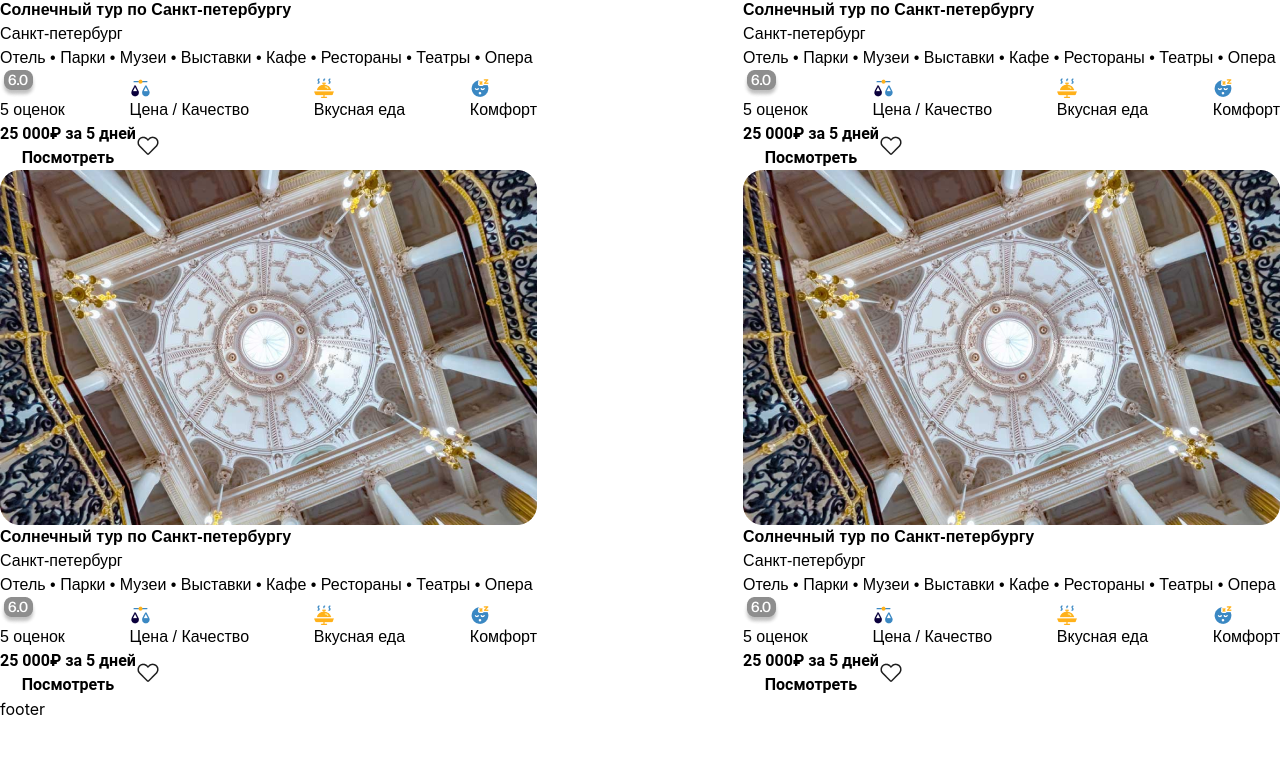
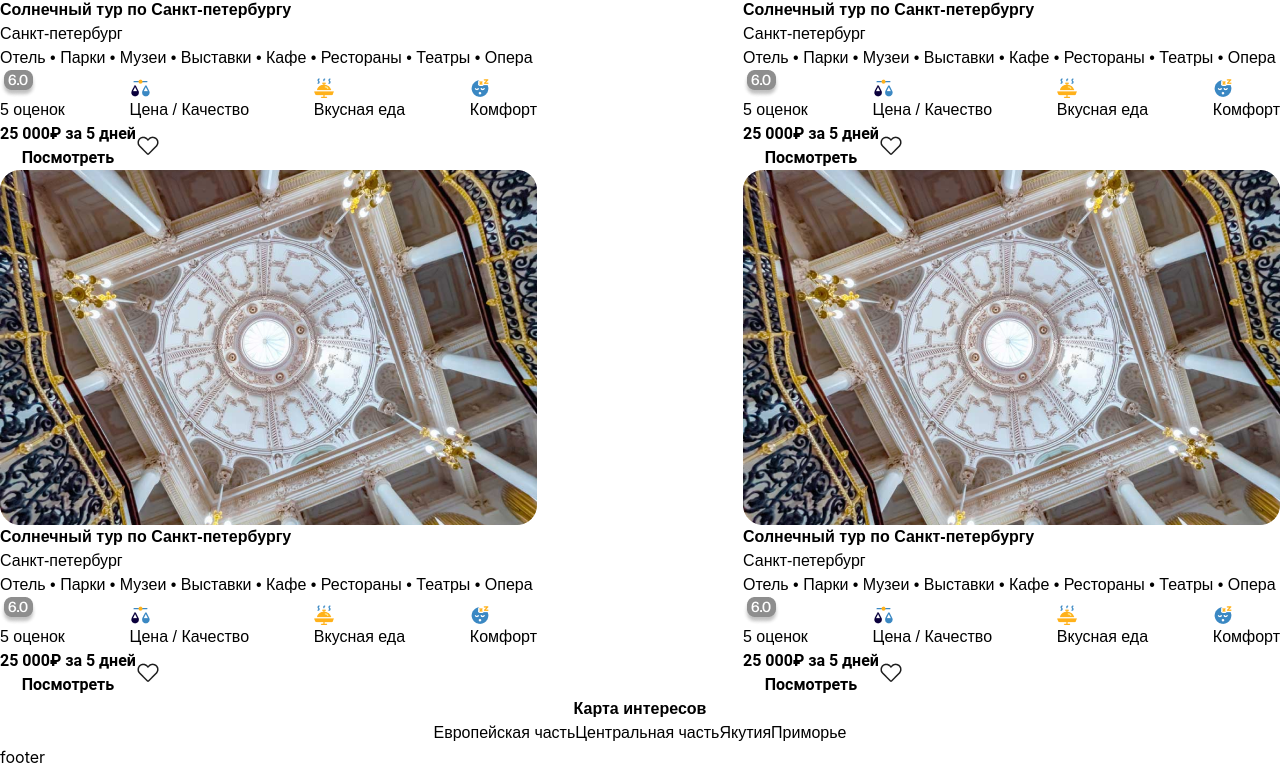
Before and after one commit to SigmaMaleGroup/WorkRepo-0-4-4, a React (Create React App) app: page / in a window 1280 px wide. Shown: the part 1018-1787 px from the top of the page. Before the commit the page ends 1739 px from the top, so only its background shows below. Built offline with nearby package versions, Linux system fonts and the light colour scheme.

Commit message:
map section end

```diff
--- a/src/components/main.js
+++ b/src/components/main.js
@@ -1,5 +1,4 @@
 import React, {useState} from "react";
-import mainbg from '../image/bgmain.png'
 import MainCard from "./cards/maincards";
 import hotel from '../icons/hotel.png'
 import restoraunt from '../icons/resotaunt.png'
@@ -11,8 +10,9 @@ import directions from '../icons/directions.png'
 import Datepicker from "react-tailwindcss-datepicker";
 import { Fragment } from 'react'
 import { Menu, Transition } from '@headlessui/react'
-import { ChevronDownIcon } from '@heroicons/react/20/solid'
 import users from '../icons/users.png'
+import Nav from "./nav";
+
 
 function classNames(...classes) {
   return classes.filter(Boolean).join(' ')
@@ -40,8 +40,8 @@ function Main (props) {
 
 
     return(
-        <div className="bg-cover bg-center min-h-[2000px] bg-[#F1E4CF] flex justify-center font-suisse">
-            <div className="bg-[#FFFBF3] w-[1320px] h-[1480px] rounded-[48px]">
+        <div className="bg-cover bg-center min-h-[2000px] bg-[#F1E4CF] flex flex-col justify-center items-center font-suisse">
+            <div className=" flex bg-[#FFFBF3] w-[1320px] h-[1480px] rounded-[48px]">
                 <div className="flex justify-center flex-col">
                     <div className=" h-[48px] w-[1106px] mt-[48px] ml-[106px] flex text-[16px] font-semibold">
                         <button className="bg-[#FAEFDB] rounded-[12px] mr-[12px] items-center h-[48px] w-[115px] flex"> <img src={hotel} className="mr-[8px] ml-[16px]" /> Отели</button>
@@ -110,6 +110,9 @@ function Main (props) {
                     {/* <MainCard onShowMoney={props.onShowMoney} /> прокидываем функцию дальше */}
                 </div>
             </div>
+            <div className="flex h-[653px] w-[1320px] bg-[#FFFBF3] items-center justify-center mt-[40px] rounded-[48px]">
+                <Nav />
+            </div>
         </div>
     )
 }
--- a/src/components/mapcards/mapcard1.js
+++ b/src/components/mapcards/mapcard1.js
@@ -5,11 +5,11 @@ import map1 from '../../image/map1.png'
 function MapCard1 ({ onButtonClick }) {
     return (
         <div className="absolute">
-            <div className="absolute top-[80px] left-[700px]">
+            <div className="absolute top-[50px] left-[500px]">
                 <MapCard onButtonClick={onButtonClick} />
             </div>
-            <div className="relative left-[30px] top-[20px]">
-                <img className="h-[700px] " src={map1} />
+            <div className="relative left-[-30px] top-[0px]">
+                <img className="h-[500px] " src={map1} />
             </div>
         </div>
     )
--- a/src/components/mapcards/mapcard2.js
+++ b/src/components/mapcards/mapcard2.js
@@ -5,11 +5,11 @@ import map2 from '../../image/map2.png'
 function MapCard2 ({ onButtonClick }) {
     return (
         <div className="absolute">
-            <div className="absolute top-[80px] left-[950px]">
+            <div className="absolute top-[50px] left-[600px]">
                 <MapCard onButtonClick={onButtonClick} />
             </div>
-            <div className="relative left-[25px] top-[10px]">
-                <img className="h-[700px] w" src={map2} />
+            <div className="relative left-[-20px] top-[0px]">
+                <img className="h-[500px] w" src={map2} />
             </div>
         </div>
     )
--- a/src/components/mapcards/mapcard3.js
+++ b/src/components/mapcards/mapcard3.js
@@ -5,11 +5,11 @@ import map3 from '../../image/map3.png'
 function MapCard3 ({ onButtonClick }) {
     return (
         <div className="absolute">
-            <div className="absolute top-[80px] left-[-400px]">
+            <div className="absolute top-[50px] left-[-450px]">
                 <MapCard onButtonClick={onButtonClick} />
             </div>
-            <div className="relative left-[130px] top-[00px]">
-                <img className="h-[637.52px] " src={map3} />
+            <div className="relative left-[100px] top-[00px]">
+                <img className="h-[500px] " src={map3} />
             </div>
         </div>
     )
--- a/src/components/mapcards/mapcard4.js
+++ b/src/components/mapcards/mapcard4.js
@@ -5,11 +5,11 @@ import map4 from '../../image/map4.png'
 function MapCard4 ({ onButtonClick }) {
     return (
         <div className="absolute">
-            <div className="absolute top-[80px] left-[-100px]">
+            <div className="absolute top-[50px] left-[-200px]">
                 <MapCard onButtonClick={onButtonClick} />
             </div>
-            <div className="relative left-[425px] top-[-15px]">
-                <img className="h-[637.52px] " src={map4} />
+            <div className="relative left-[325px] top-[-15px]">
+                <img className="h-[450px] " src={map4} />
             </div>
         </div>
     )
--- a/src/components/nav.js
+++ b/src/components/nav.js
@@ -38,13 +38,13 @@ function Nav ({ onButtonClick: onInterestsButtonClick }) {
 
     return (
         <div className="relative bg-cover bg-center h-[810px] flex flex-col items-center justify-center" onClick={onBackgroundClick}>
-            <h1 className="self-start mb-[39px] ml-[94px] font-proto text-[36px] font-semibold">Куда отправимся?</h1>
-            <div className="h-[726px] w-[1720px] bg-[#DBEFF8] rounded-[75px] relative">
-                <div className={`absolute h-[637.52px] w-[1620px] bg-black mx-[50px] my-[44px] rounded-[50px] bg-cover bg-center`} style={{ backgroundImage: `url(${mainmap})`, filter: isDarken ? 'brightness(70%)' : 'brightness(100%)' }}/>
+            <h1 className="selfcenter mb-[39px] font-proto text-[36px] font-semibold">Карта интересов</h1>
+            <div className="h-[479px] w-[1224px] rounded-[75px] relative flex justify-center items-center ">
+                <div className={`absolute h-[479px] w-[1224px] bg-black mx-[50px] my-[44px] rounded-[50px] bg-cover bg-center`} style={{ backgroundImage: `url(${mainmap})`, filter: isDarken ? 'brightness(70%)' : 'brightness(100%)' }}/>
                 <div className="h-[637.52px] w-[1620px] mx-[50px] my-[44px] rounded-[50px] justify-center items-center flex relative">
-                    <button className="mr-[200px] text-black" onClick={() => handleButtonClick('1')}>Европейская часть</button>
-                    <button className="mr-[200px] text-black" onClick={() => handleButtonClick('2')}>Центральная часть</button>
-                    <button className="mr-[200px] text-black" onClick={() => handleButtonClick('3')}>Якутия</button>
+                    <button className="mr-[100px] text-black" onClick={() => handleButtonClick('1')}>Европейская часть</button>
+                    <button className="mr-[100px] text-black" onClick={() => handleButtonClick('2')}>Центральная часть</button>
+                    <button className="mr-[100px] text-black" onClick={() => handleButtonClick('3')}>Якутия</button>
                     <button className="mr-[100px] text-black" onClick={() => handleButtonClick('4')}>Приморье</button>
                     {renderSelectedCard()}
                 </div>
```
